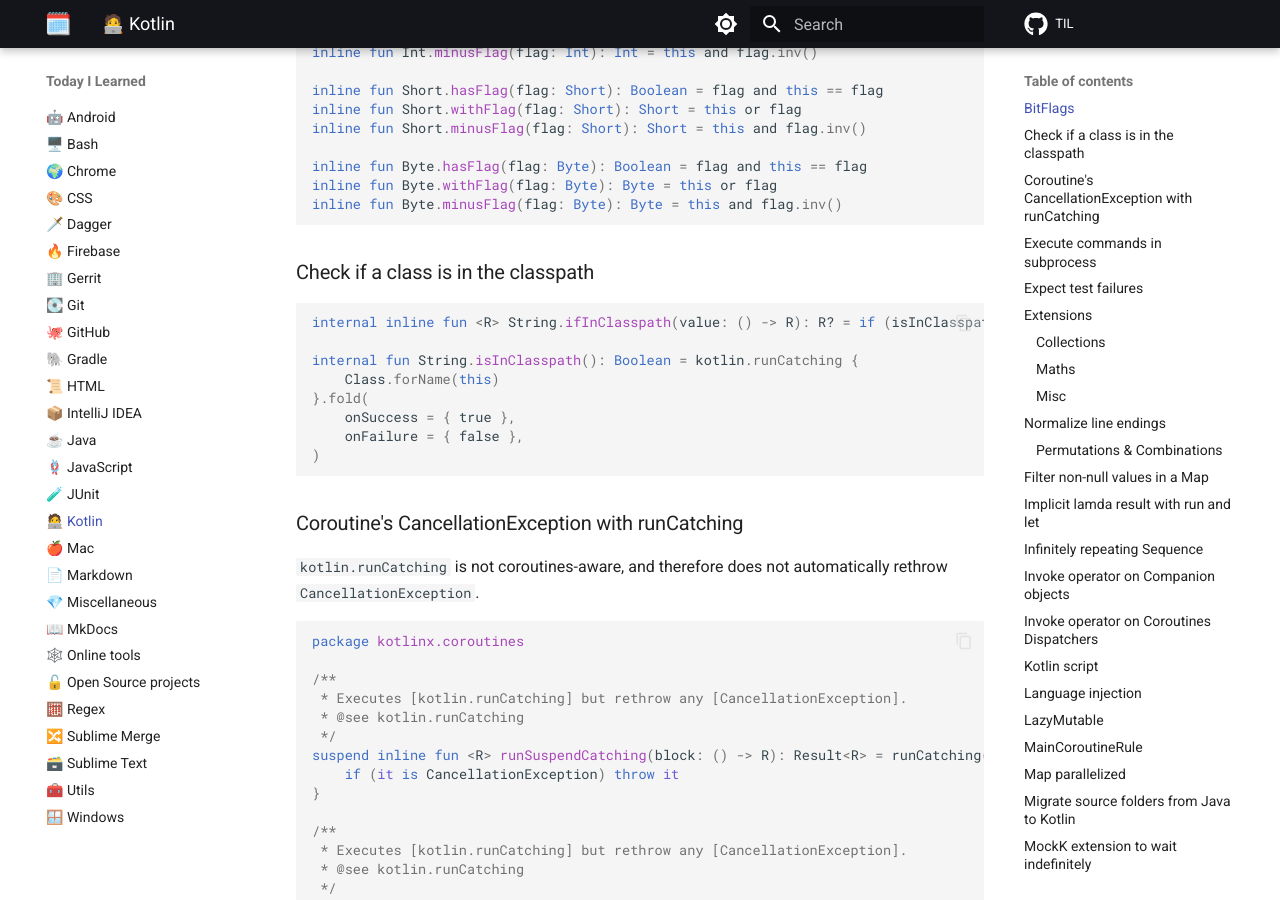
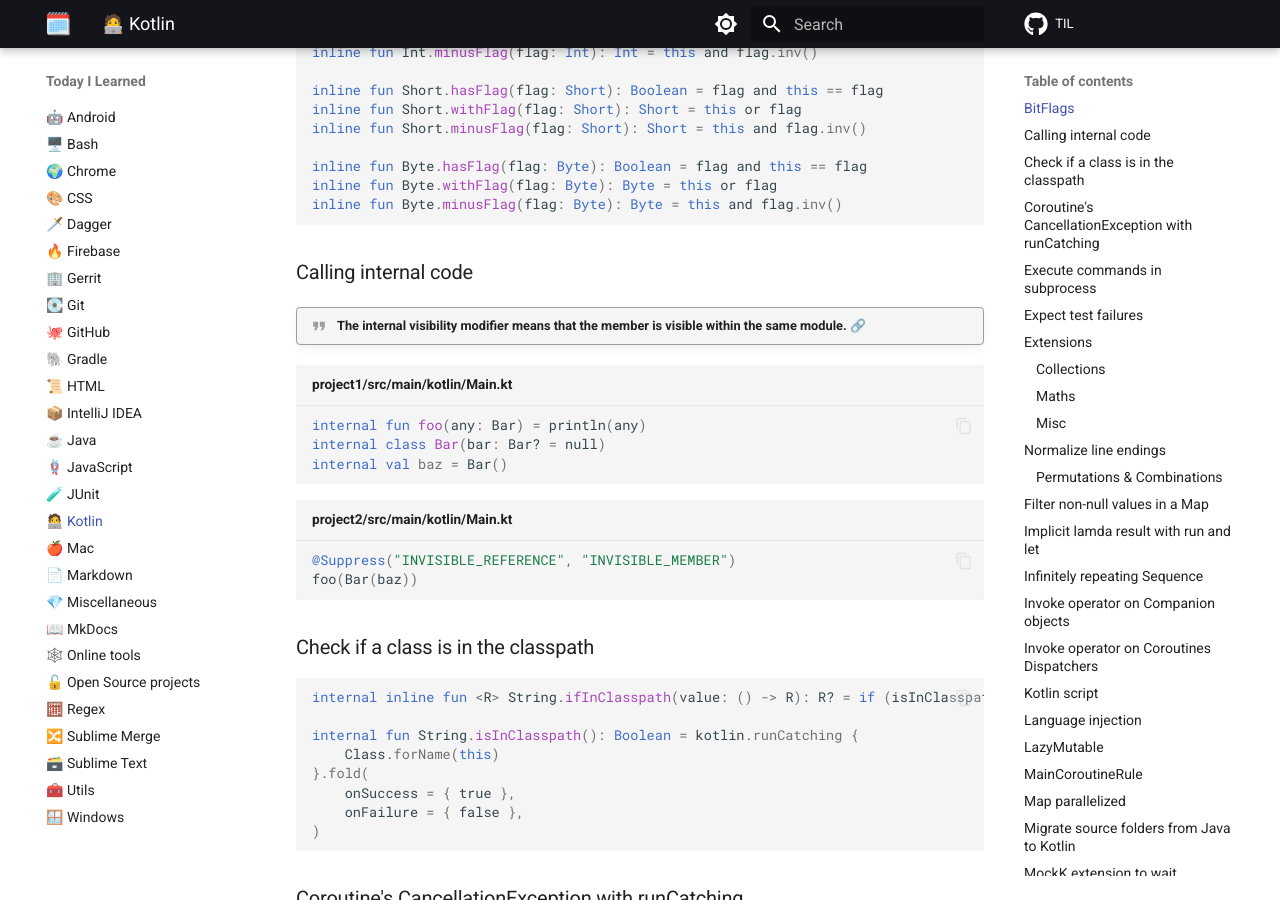
Before and after one commit to SimonMarquis/TIL, an MkDocs documentation site: the page built from docs/kotlin.md, in a window 1280 px wide and 900 px high, scrolled down 403 px. Built offline with MkDocs 1.6.1 and Material for MkDocs 9.7.7, drawn with Linux system fonts in a browser that asks for light colours; comment, search, counter and statistics services are not loaded.

Commit message:
[Kotlin] Calling internal code

````diff
--- a/docs/kotlin.md
+++ b/docs/kotlin.md
@@ -24,6 +24,21 @@
 inline fun Byte.hasFlag(flag: Byte): Boolean = flag and this == flag
 inline fun Byte.withFlag(flag: Byte): Byte = this or flag
 inline fun Byte.minusFlag(flag: Byte): Byte = this and flag.inv()
+```
+
+### Calling internal code
+
+!!! quote "The internal visibility modifier means that the member is visible within the same module. [🔗](https://kotlinlang.org/docs/visibility-modifiers.html#modules)"
+
+```kotlin title="project1/src/main/kotlin/Main.kt"
+internal fun foo(any: Bar) = println(any)
+internal class Bar(bar: Bar? = null)
+internal val baz = Bar()
+```
+
+```kotlin title="project2/src/main/kotlin/Main.kt"
+@Suppress("INVISIBLE_REFERENCE", "INVISIBLE_MEMBER")
+foo(Bar(baz))
 ```
 
 ### Check if a class is in the classpath
````
